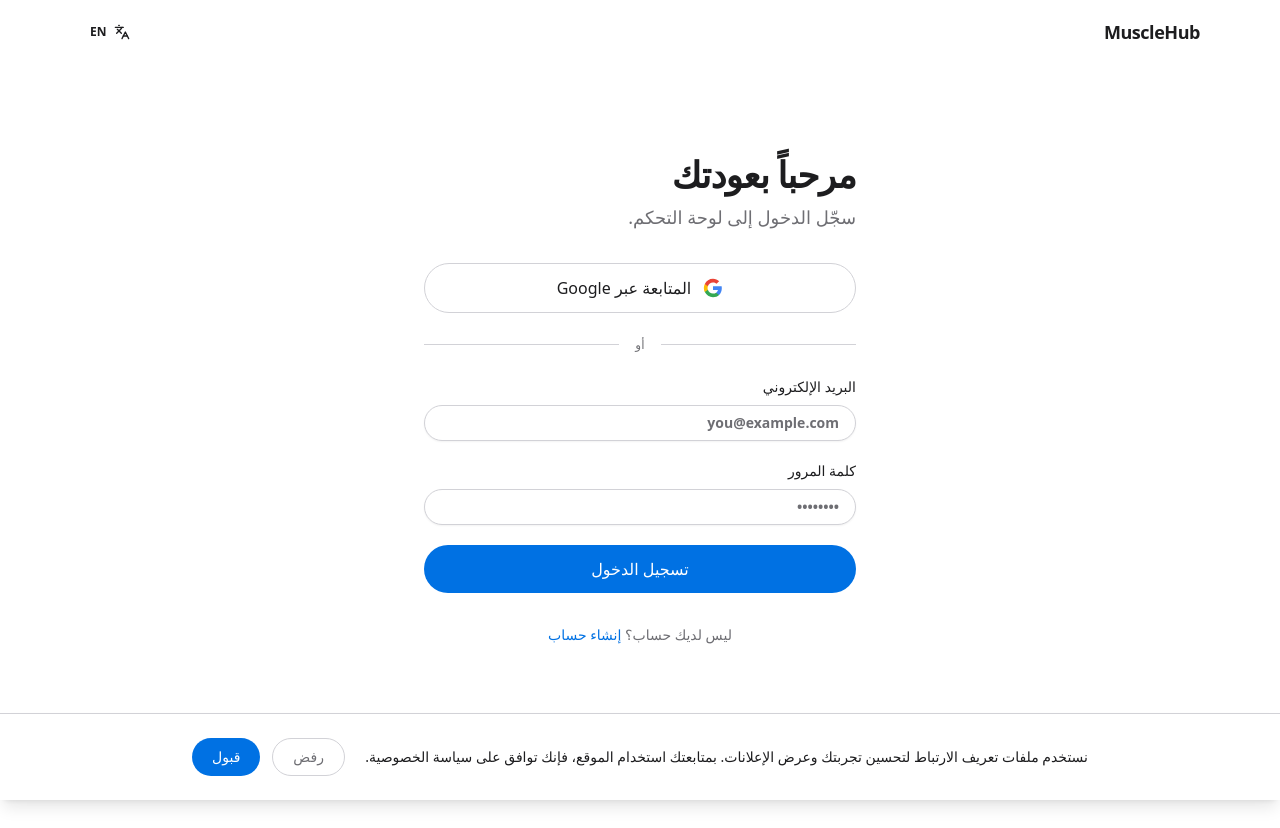
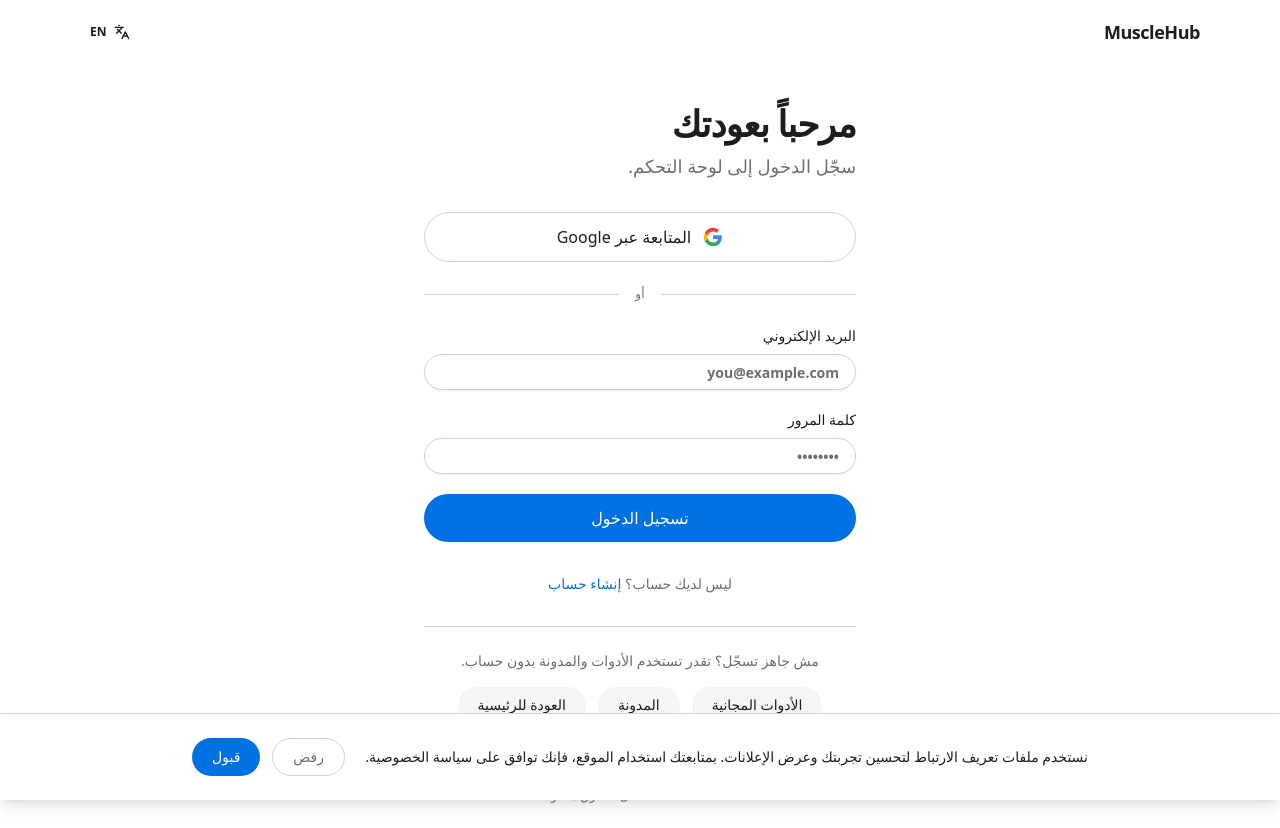
Before and after one commit to muscleshubfit-cpu/musclehubeg, a Next.js app: page /auth in a window 1280 px wide. Before the commit the page ends 800 px from the top, so only its background shows below. Built offline with nearby package versions, Linux system fonts and the light colour scheme; no server answers.

Commit message:
ce67a030-9ba0-442d-a86c-82d796689377

```diff
--- /dev/null
+++ b/src/app/admin/layout.tsx
@@ -0,0 +1,38 @@
+"use client";
+
+import { useEffect } from "react";
+import { useRouter } from "next/navigation";
+import { useAuth } from "@/hooks/use-auth";
+import { AppLayout } from "@/components/AppLayout";
+
+/**
+ * Coach-only shell for /admin/* routes (blog CMS, referrals, AI settings).
+ * Redirects non-coaches back to their dashboard; redirects logged-out users
+ * to /auth. Sits OUTSIDE the (app) group, so it needs its own gate.
+ */
+export default function AdminLayout({ children }: { children: React.ReactNode }) {
+  const { profile, loading } = useAuth();
+  const router = useRouter();
+
+  useEffect(() => {
+    if (loading) return;
+    if (!profile) {
+      router.replace("/auth");
+      return;
+    }
+    if (profile.role !== "coach") {
+      // Logged in but not a coach — bounce to their own dashboard.
+      router.replace("/dashboard");
+    }
+  }, [loading, profile, router]);
+
+  if (loading || !profile || profile.role !== "coach") {
+    return (
+      <div className="flex min-h-screen items-center justify-center">
+        <div className="h-8 w-8 animate-spin rounded-full border-2 border-primary border-t-transparent" />
+      </div>
+    );
+  }
+
+  return <AppLayout>{children}</AppLayout>;
+}
--- a/src/components/views/AuthView.tsx
+++ b/src/components/views/AuthView.tsx
@@ -204,6 +204,36 @@ export function AuthView({ mode }: { mode: "login" | "signup" }) {
                 {isSignup ? t("auth.toLogin") : t("auth.toSignup")}
               </button>
             </p>
+
+            {/* Continue as guest — login is optional, not a wall */}
+            <div className="mt-8 border-t border-[#d2d2d7] pt-6">
+              <p className="text-center text-sm font-normal text-[#6e6e73]">
+                {isAr
+                  ? "مش جاهز تسجّل؟ تقدر تستخدم الأدوات والمدونة بدون حساب."
+                  : "Not ready to sign up? You can use the tools and blog without an account."}
+              </p>
+              <div className="mt-4 flex flex-wrap items-center justify-center gap-3">
+                <a
+                  href="/tools"
+                  className="rounded-full bg-[#f5f5f7] px-5 py-2 text-sm font-normal text-[#1d1d1f] transition-opacity hover:opacity-90"
+                >
+                  {isAr ? "الأدوات المجانية" : "Free Tools"}
+                </a>
+                <a
+                  href="/blog"
+                  className="rounded-full bg-[#f5f5f7] px-5 py-2 text-sm font-normal text-[#1d1d1f] transition-opacity hover:opacity-90"
+                >
+                  {isAr ? "المدونة" : "Blog"}
+                </a>
+                <button
+                  type="button"
+                  onClick={() => navigate("landing")}
+                  className="rounded-full bg-[#f5f5f7] px-5 py-2 text-sm font-normal text-[#1d1d1f] transition-opacity hover:opacity-90"
+                >
+                  {isAr ? "العودة للرئيسية" : "Back to home"}
+                </button>
+              </div>
+            </div>
           </div>
         </div>
       </main>
--- a/src/components/views/CheckoutView.tsx
+++ b/src/components/views/CheckoutView.tsx
@@ -77,6 +77,23 @@ export function CheckoutView({ tier, months }: { tier: TierId; months: Duration
 
  <main className="mx-auto w-full max-w-3xl flex-1 px-4 py-20 md:py-28">
  <h1 className="text-4xl font-semibold tracking-tight md:text-5xl">{t("checkout.title")}</h1>
+
+ {!profile && (
+ <div className="mt-6 rounded-2xl border border-[#0071e3]/20 bg-[#0071e3]/5 p-4 text-sm font-normal text-[#1d1d1f]">
+ <p className="font-medium">
+ {t("auth.login.title")}
+ </p>
+ <p className="mt-1 text-[#6e6e73]">
+ {t("auth.login.subtitle")}
+ </p>
+ <button
+ onClick={() => navigate("auth", { mode: "login" })}
+ className="mt-3 inline-flex items-center gap-1 rounded-full bg-[#0071e3] px-4 py-2 text-xs font-normal text-white transition-opacity hover:opacity-90"
+ >
+ {t("auth.signIn")} →
+ </button>
+ </div>
+ )}
 
  {done ? (
  <div className="mt-12 rounded-3xl bg-[#f5f5f7] p-12 text-center">
--- a/src/components/views/LandingView.tsx
+++ b/src/components/views/LandingView.tsx
@@ -213,11 +213,17 @@ export function LandingView() {
           </p>
           <div className="mt-5 flex flex-wrap items-center justify-center gap-3 text-sm md:gap-5">
             <button
-              onClick={() => navigate("auth", { mode: "signup" })}
+              onClick={() => navigate("pricing")}
               className="rounded-full bg-[#0071e3] px-5 py-2 font-normal text-white transition-opacity hover:opacity-90 md:px-6 md:py-2.5 md:text-base"
             >
               {isAr ? "ابدأ تحوّلك" : "Start your transformation"}
             </button>
+            <a
+              href="/tools"
+              className="rounded-full bg-white/90 px-5 py-2 font-normal text-[#1d1d1f] backdrop-blur transition-opacity hover:opacity-90 md:px-6 md:py-2.5 md:text-base"
+            >
+              {isAr ? "جرّب الأدوات المجانية" : "Try Free Tools"}
+            </a>
             <button
               onClick={() => navigate("pricing")}
               className="text-sm font-normal text-[#0071e3] transition-opacity hover:opacity-70 md:text-base"
@@ -302,7 +308,7 @@ export function LandingView() {
                 <h3 className="mt-4 text-xl font-semibold tracking-tight text-white">EVO</h3>
                 <p className="mt-1 text-sm font-normal text-gray-400">{isAr ? "محرك الأداء الذكي" : "AI Performance Engine"}</p>
                 <button
-                  onClick={() => navigate("auth", { mode: "signup" })}
+                  onClick={() => navigate("about")}
                   className="mt-4 text-sm font-normal text-[#0071e3] transition-opacity hover:opacity-70"
                 >
                   {isAr ? "اعرف أكثر ›" : "Learn more ›"}
@@ -800,11 +806,17 @@ export function LandingView() {
         <Reveal delay={200}>
           <div className="mt-8 flex flex-wrap items-center justify-center gap-4 md:gap-6">
             <button
-              onClick={() => navigate("auth", { mode: "signup" })}
+              onClick={() => navigate("pricing")}
               className="rounded-full bg-[#0071e3] px-7 py-3 text-base font-normal text-white transition-opacity hover:opacity-90"
             >
               {isAr ? "ابدأ تحوّلي" : "Start my transformation"}
             </button>
+            <a
+              href="/tools"
+              className="rounded-full bg-[#f5f5f7] px-7 py-3 text-base font-normal text-[#1d1d1f] transition-opacity hover:opacity-90"
+            >
+              {isAr ? "الأدوات المجانية" : "Free Tools"}
+            </a>
             <button
               onClick={() => navigate("pricing")}
               className="font-normal text-[#0071e3] transition-opacity hover:opacity-70"
--- a/src/components/views/PricingView.tsx
+++ b/src/components/views/PricingView.tsx
@@ -2,7 +2,7 @@
 
 import { useState } from "react";
 import { useI18n } from "@/lib/i18n";
-import { LanguageToggle } from "@/components/LanguageToggle";
+import { SiteHeader } from "@/components/SiteHeader";
 import { useNav } from "@/hooks/use-nav";
 import { cn } from "@/lib/utils";
 import {
@@ -25,23 +25,17 @@ export function PricingView() {
 
   return (
     <div className="flex min-h-screen flex-col bg-white text-[#1d1d1f]">
-      <header className="mx-auto flex h-16 w-full max-w-6xl items-center justify-between px-4">
-        <button
-          className="text-lg font-semibold tracking-tight"
-          onClick={() => navigate("landing")}
-        >
-          MuscleHub
-        </button>
-        <div className="flex items-center gap-4">
-          <LanguageToggle />
-          <button
-            onClick={() => navigate("auth", { mode: "login" })}
-            className="text-sm font-normal text-[#0071e3] transition-opacity hover:opacity-70"
-          >
-            {t("landing.hero.login")}
-          </button>
-        </div>
-      </header>
+      <SiteHeader variant="landing" />
+
+      {/* Free tools banner — accessible without login */}
+      <div className="bg-[#f5f5f7] px-4 py-2 text-center text-xs font-normal text-[#6e6e73]">
+        {isAr
+          ? "جرّب أدواتنا المجانية بدون تسجيل — "
+          : "Try our free tools without signing up — "}
+        <a href="/tools" className="font-medium text-[#0071e3] hover:opacity-70">
+          {isAr ? "كل الأدوات ›" : "View all tools ›"}
+        </a>
+      </div>
 
       <section className="px-4 py-20 text-center md:py-28">
         <div className="mx-auto max-w-3xl">
```
Also changed, not shown: 1 other file (tests, documents, lock files or other folders).
